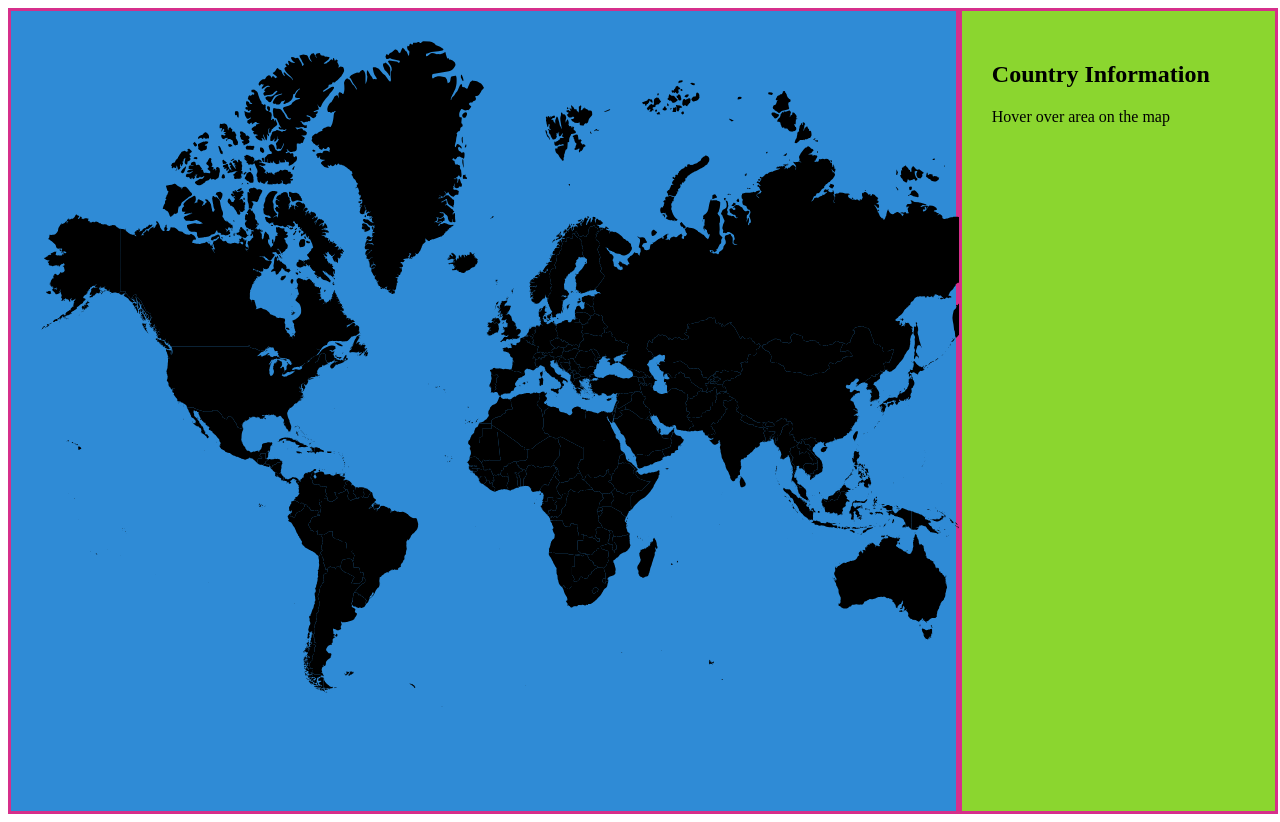
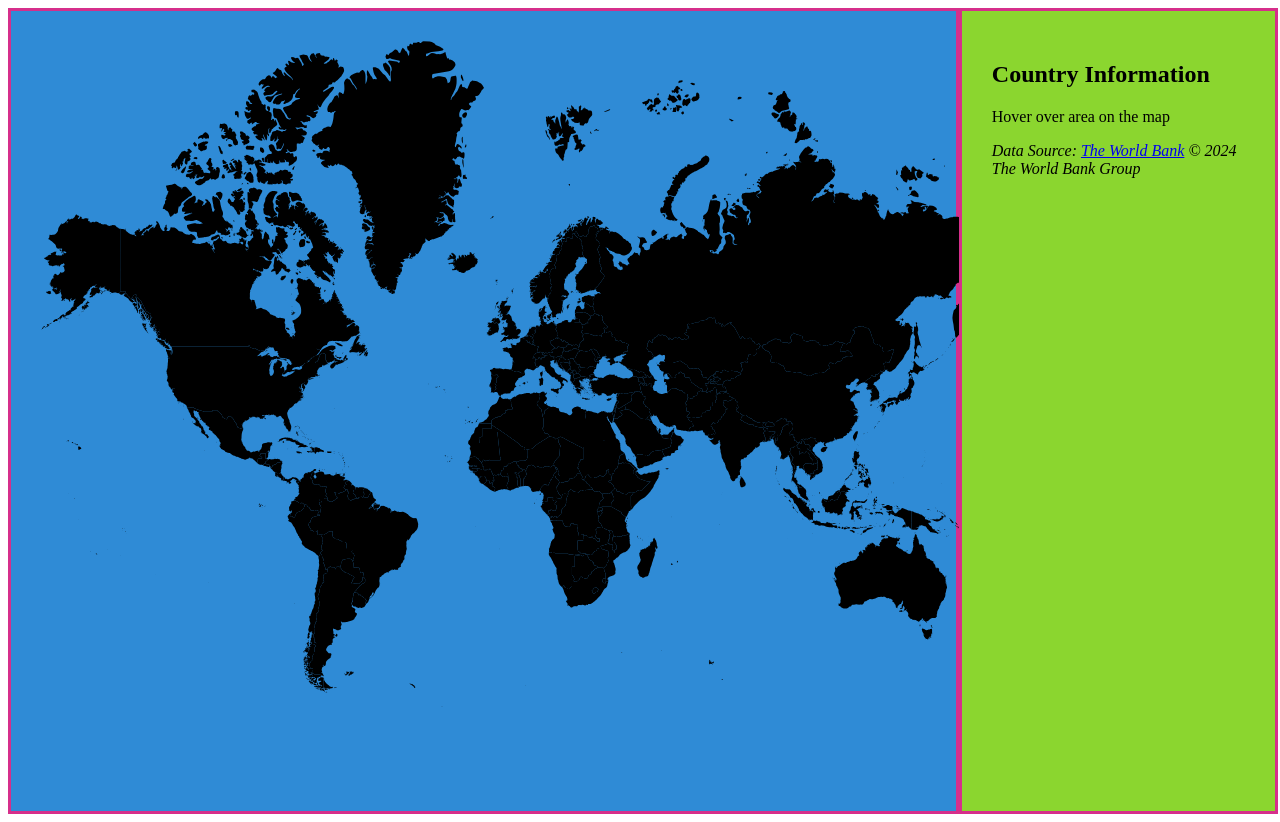
Before and after one commit to DuffyDuss/World-Map-App, an Angular app: page / in a window 1280 px wide. Built offline with nearby package versions, Linux system fonts and the light colour scheme.

Commit message:
provide clarity for information and citations for World Bank Group

```diff
--- a/src/app/country-details/country-details.component.html
+++ b/src/app/country-details/country-details.component.html
@@ -1,12 +1,18 @@
 <div class="country-data-text" *ngIf="!selectedCountry">
     <h2>Country Information</h2>
     <p>Hover over area on the map</p>
+    <cite>Data Source: <a href="https://www.worldbank.org" target="_blank">The World Bank</a>
+        &copy; 2024 The World Bank Group
+    </cite>
 </div>
 
 <div class="no-data-message" *ngIf="countryData.length === 0 && selectedCountry">
-    <p>No information available for this region</p>
-    <p>Region is on world.svg file but not available from World Bank</p>
+    <p>No information available for this region.</p>
+    <p>Country is on world.svg file but not available from World Bank.</p>
     <p><a href="https://datahelpdesk.worldbank.org/knowledgebase/articles/191133-why-are-some-data-not-available" target="_blank">Click Here</a> for details from World Bank</p>
+    <cite>Data Source: <a href="https://www.worldbank.org" target="_blank">The World Bank</a>
+        &copy; 2024 The World Bank Group
+    </cite>
 </div>
 
 <div class="details" *ngIf="countryData.length > 0">
@@ -18,4 +24,8 @@
     <p>Income Level: {{ countryData[0].incomeLevel }}</p>
     <p>Latitude: {{countryData[0].latitude }}</p>
     <p>Longitude: {{countryData[0].longitude }}</p>
+    <cite>Data Source: <a href="https://www.worldbank.org" target="_blank">The World Bank</a>
+        &copy; 2024 The World Bank Group
+    </cite>
+
 </div>
```
